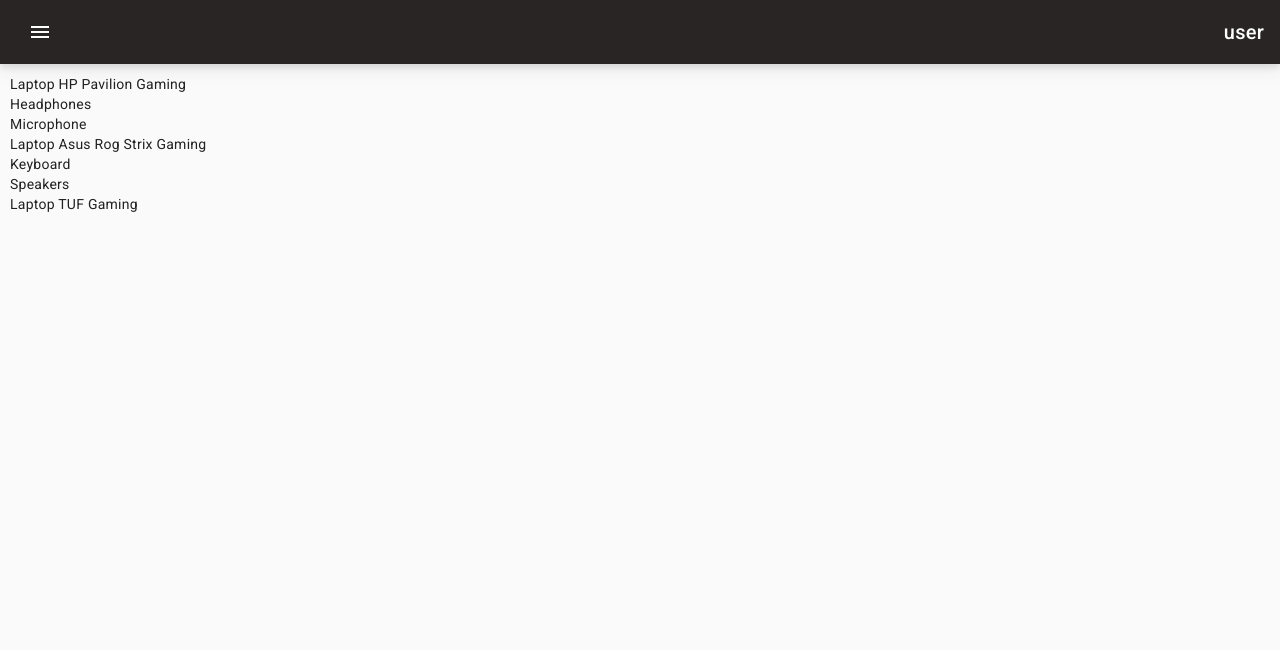
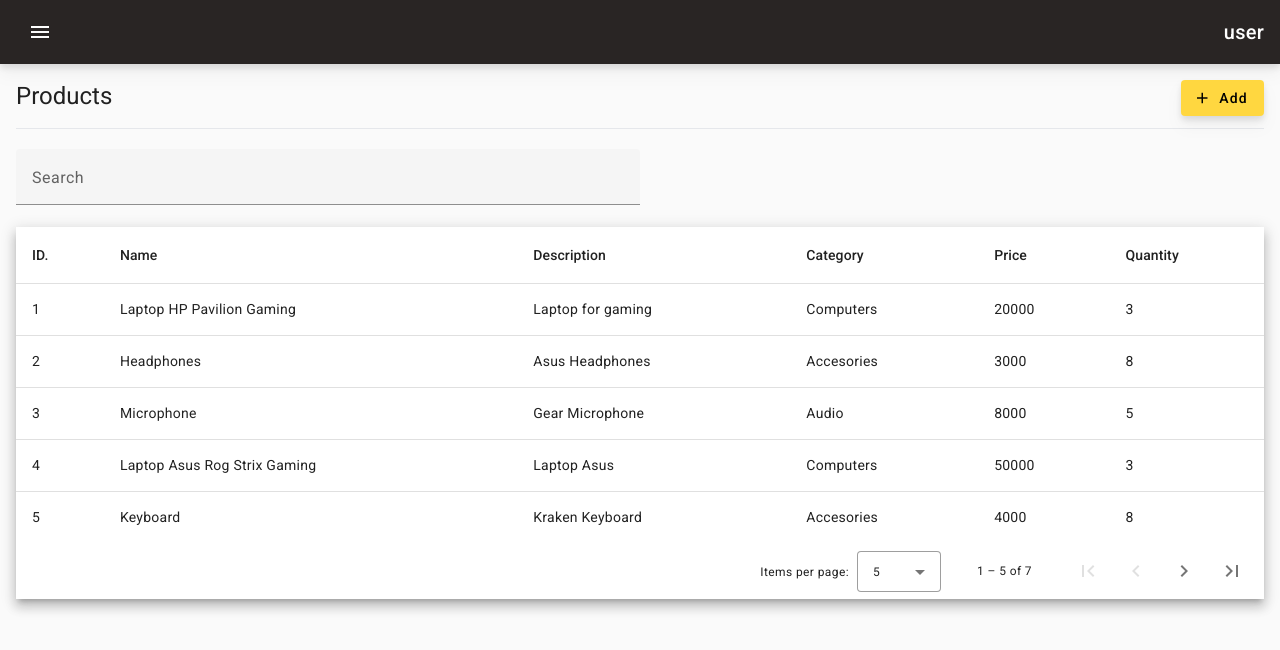
Before and after one commit to AlexAvilezB/IMS-APP, an Angular app: page /products in a window 1280 px wide. Shown: the top 650 px of the page. Built offline with nearby package versions, Linux system fonts and the light colour scheme; data requests are answered from the project's data file.

Commit message:
creacion y llenado de tabla de productos, filtro de busqueda y paginado

```diff
--- a/angular.json
+++ b/angular.json
@@ -25,7 +25,7 @@
               "src/assets"
             ],
             "styles": [
-              "@angular/material/prebuilt-themes/indigo-pink.css",
+              "@angular/material/prebuilt-themes/deeppurple-amber.css",
               "src/styles.css"
             ],
             "scripts": []
--- a/src/app/IMS/pages/home/home.component.html
+++ b/src/app/IMS/pages/home/home.component.html
@@ -34,7 +34,7 @@
         {{ 'user' }}
     </mat-toolbar>
 
-    <div class="m-2.5">
+    <div class="m-4">
         <router-outlet></router-outlet>
     </div>
 </mat-sidenav-container>
--- a/src/app/IMS/pages/products/products.component.html
+++ b/src/app/IMS/pages/products/products.component.html
@@ -1,5 +1,67 @@
-<ul>
-    <li *ngFor="let product of products">
-        {{ product.product_name }}
-    </li>
-</ul>
+<div class="flex">
+  <h1>Products</h1>
+  <span class="flex-1"></span>
+  <button class="drop-shadow-lg" color="accent" routerLink="/products/add" mat-flat-button>Add <mat-icon>add</mat-icon></button>
+</div>
+
+<hr><br>
+
+<mat-form-field class="w-6/12">
+  <mat-label>Search</mat-label>
+  <input matInput (keyup)="applyFilter($event)" placeholder="Laptop, Headphones or another product" #input>
+</mat-form-field>
+
+<div class="mat-elevation-z8">
+  <table mat-table [dataSource]="dataSource" matSort>
+
+  <!-- ID Column -->
+    <ng-container matColumnDef="id">
+      <th mat-header-cell *matHeaderCellDef mat-sort-header> ID. </th>
+      <td mat-cell *matCellDef="let product"> {{product.pid}} </td>
+    </ng-container>
+
+    <!-- Name Column -->
+    <ng-container matColumnDef="name">
+      <th mat-header-cell *matHeaderCellDef mat-sort-header> Name </th>
+      <td mat-cell *matCellDef="let product"> {{product.product_name}} </td>
+    </ng-container>
+
+    <!-- Description Column -->
+    <ng-container matColumnDef="description">
+      <th mat-header-cell *matHeaderCellDef mat-sort-header> Description </th>
+      <td mat-cell *matCellDef="let product"> {{product.description}} </td>
+    </ng-container>
+
+    <!-- Category Column -->
+    <ng-container matColumnDef="category">
+      <th mat-header-cell *matHeaderCellDef mat-sort-header> Category </th>
+      <td mat-cell *matCellDef="let product"> {{product.category}} </td>
+    </ng-container>
+
+    <!-- Price Column -->
+    <ng-container matColumnDef="price">
+      <th mat-header-cell *matHeaderCellDef mat-sort-header> Price </th>
+      <td mat-cell *matCellDef="let product"> {{product.price}} </td>
+    </ng-container>
+
+    <!-- Quantity Column -->
+    <ng-container matColumnDef="quantity">
+      <th mat-header-cell *matHeaderCellDef mat-sort-header> Quantity </th>
+      <td mat-cell *matCellDef="let product"> {{product.quantity}} </td>
+    </ng-container>
+
+    <tr mat-header-row *matHeaderRowDef="displayedColumns"></tr>
+    <tr mat-row *matRowDef="let row; columns: displayedColumns;"></tr>
+
+    <tr class="mat-row" *matNoDataRow>
+      <td class="mat-cell" colspan="4">No data matching the filter "{{input.value}}"</td>
+    </tr>
+
+  </table>
+
+  <mat-paginator  [length]="products.length"
+                  [pageSizeOptions]="[5, 10, 20]"
+                  showFirstLastButtons
+                  aria-label="Select page of products">
+  </mat-paginator>
+</div>
--- a/src/app/IMS/pages/products/products.component.ts
+++ b/src/app/IMS/pages/products/products.component.ts
@@ -1,4 +1,9 @@
-import { Component, OnInit } from '@angular/core';
+import { AfterViewInit, Component, ViewChild } from '@angular/core';
+
+import { MatPaginator } from '@angular/material/paginator';
+import { MatTableDataSource } from '@angular/material/table';
+import { MatSort } from '@angular/material/sort';
+
 import { Product } from '../../interfaces/products';
 import { ProductsService } from '../../services/products.service';
 
@@ -7,14 +12,40 @@
   templateUrl: './products.component.html',
   styles: [],
 })
-export class ProductsComponent implements OnInit {
+export class ProductsComponent implements AfterViewInit {
   constructor(private productsService: ProductsService) {}
 
   products: Product[] = [];
 
-  ngOnInit(): void {
-    this.productsService.getProducts().subscribe( products => {
+  displayedColumns: string[] = [
+    'id',
+    'name',
+    'description',
+    'category',
+    'price',
+    'quantity',
+  ];
+
+  dataSource!: MatTableDataSource<Product>;
+
+  @ViewChild(MatPaginator) paginator!: MatPaginator;
+  @ViewChild(MatSort) sort!: MatSort;
+
+  ngAfterViewInit(): void {
+    this.productsService.getProducts().subscribe((products) => {
       this.products = products;
+      this.dataSource = new MatTableDataSource(this.products);
+      this.dataSource.paginator = this.paginator;
+      this.dataSource.sort = this.sort;
     });
   }
+
+  applyFilter(event: Event) {
+    const filterValue = (event.target as HTMLInputElement).value;
+    this.dataSource.filter = filterValue.trim().toLowerCase();
+
+    if (this.dataSource.paginator) {
+      this.dataSource.paginator.firstPage();
+    }
+  }
 }
--- a/src/app/material/material.module.ts
+++ b/src/app/material/material.module.ts
@@ -2,8 +2,11 @@
 import { CommonModule } from '@angular/common';
 
 import { MatButtonModule } from '@angular/material/button';
+import { MatFormFieldModule } from '@angular/material/form-field';
 import { MatIconModule } from '@angular/material/icon';
+import { MatInputModule } from '@angular/material/input';
 import { MatListModule } from '@angular/material/list';
+import { MatPaginatorModule } from '@angular/material/paginator';
 import { MatSidenavModule } from '@angular/material/sidenav';
 import { MatTableModule } from '@angular/material/table';
 import { MatToolbarModule } from '@angular/material/toolbar';
@@ -15,8 +18,11 @@
   imports: [CommonModule],
   exports: [
     MatButtonModule,
+    MatFormFieldModule,
     MatIconModule,
+    MatInputModule,
     MatListModule,
+    MatPaginatorModule,
     MatSidenavModule,
     MatTableModule,
     MatToolbarModule
```
Also changed, not shown: src/app/IMS/ims-routing.module.ts (+5 -5 lines).
